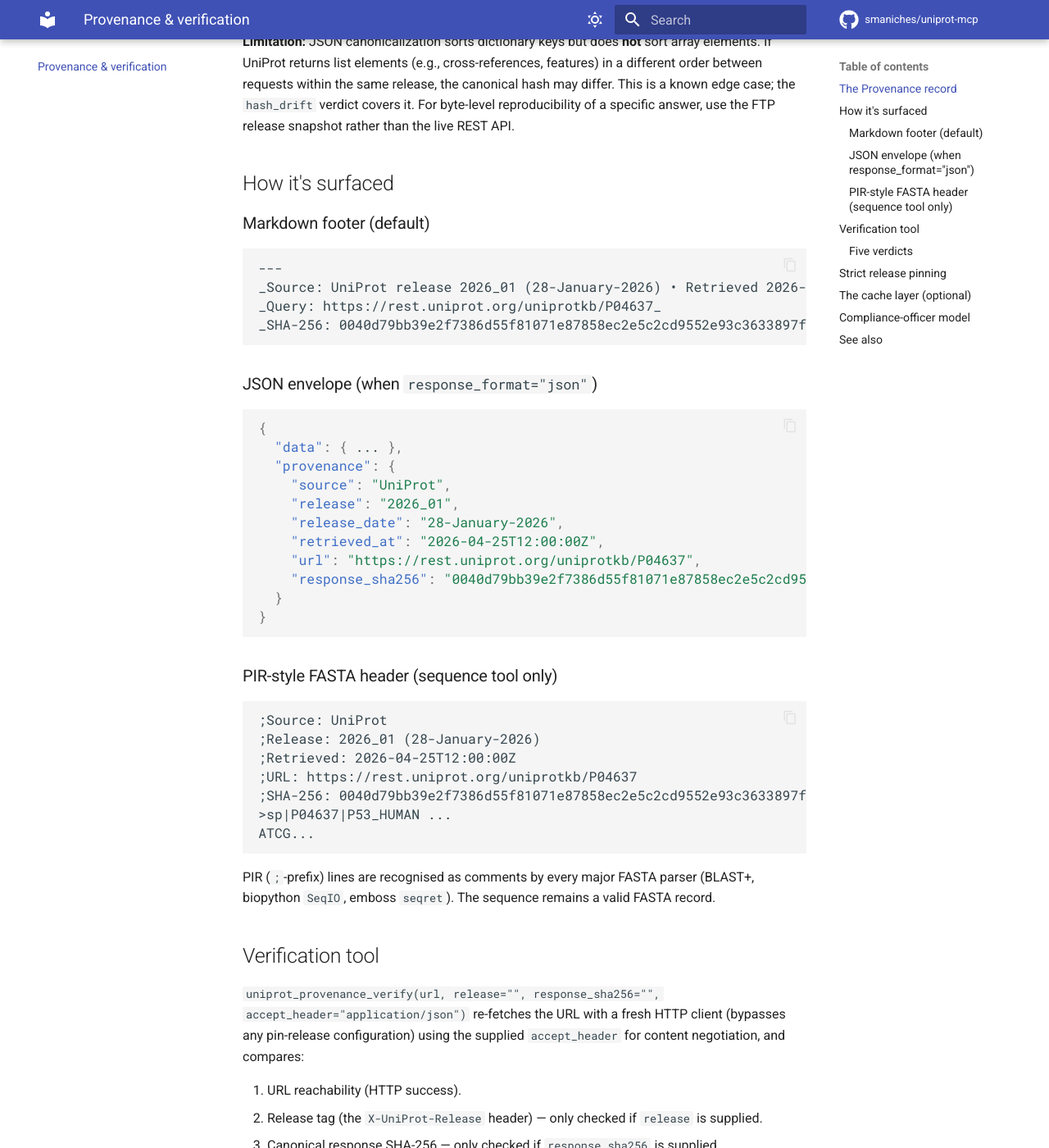
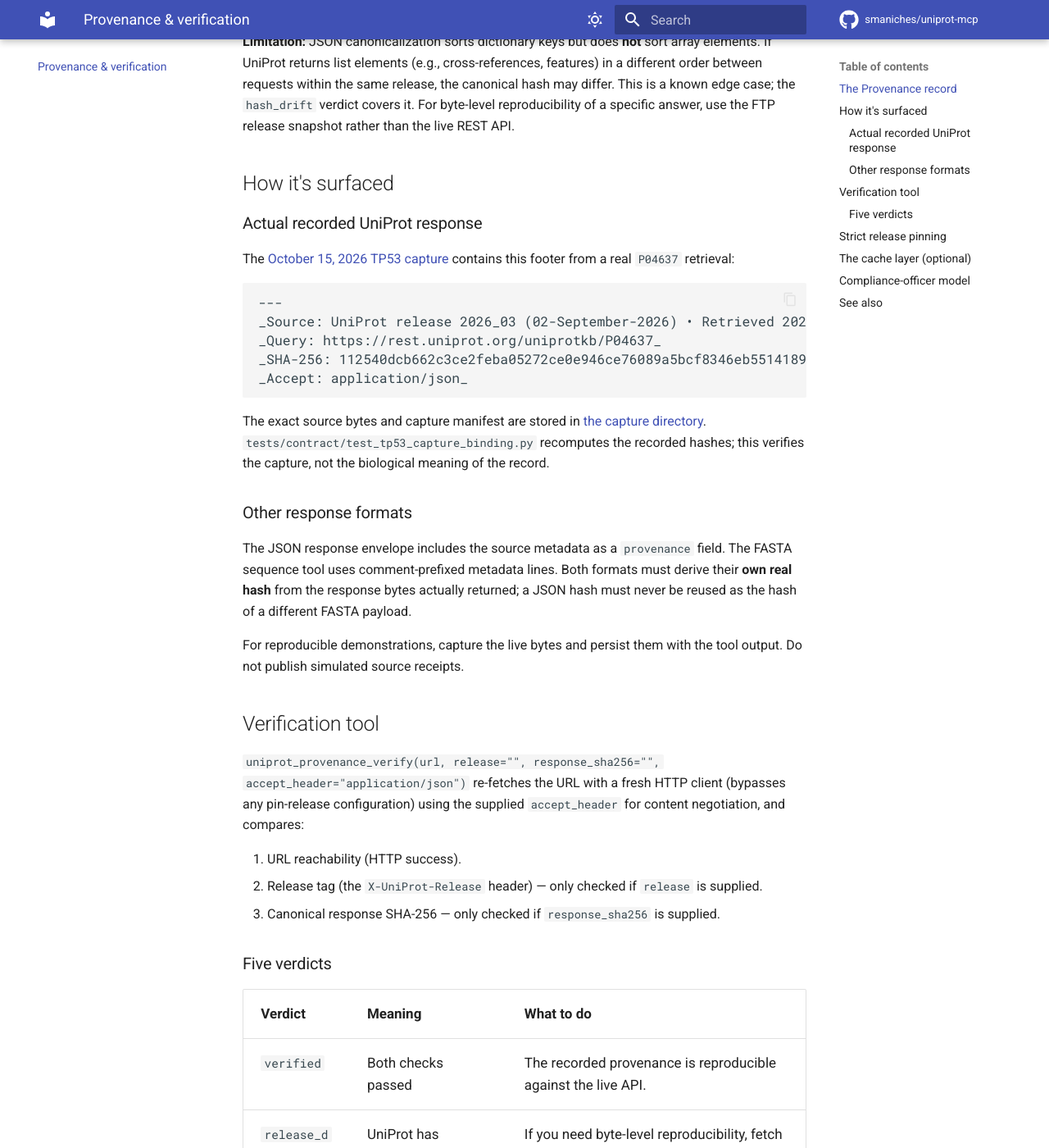
Before and after one commit to smaniches/uniprot-mcp, an MkDocs documentation site: the page built from docs/provenance-guide.md, in a window 1280 px wide and 1400 px high, scrolled down 758 px. Shown: the whole window at 82% size. Built offline with MkDocs 1.6.1 and Material for MkDocs 9.7.7, drawn with Linux system fonts in a browser that asks for light colours; comment, search, counter and statistics services are not loaded.

Commit message:
docs(science): withdraw unverified examples and provenance receipts
* docs(science): withdraw unverified provenance examples and receipts

Remove three illustrative bioinformatics transcripts; retain the
TP53 capture with actual upstream bodies. Withdraw the April 2026
benchmark receipt as evidence, correct linked claims and README
samples, and enforce the distinction in regression tests.

No MCP runtime implementation, package versions or release files change.

* docs: use absolute repository URLs in strict MkDocs guide

The source capture lives outside the MkDocs docs/ tree; avoid
relative links that strict MkDocs treats as missing pages.

* style(test): apply exact Ruff formatter diff

Use the one-line JSONL list comprehension emitted by Ruff. Local
Python syntax and all three evidence-boundary tests pass.

* fix(evidence): address source-binding and audit review findings

Retire the redundant generator that could publish unbound source receipts.
Describe precisely what digest binding and recorded-text comparison prove.
Preserve original audit claims through immutable Git history with an
explicit dated correction policy and linked pre-correction commit.
Local evidence-boundary tests: 3 passed; no MCP runtime changes.

````diff
--- a/docs/provenance-guide.md
+++ b/docs/provenance-guide.md
@@ -36,46 +36,35 @@ rather than the live REST API.
 
 ## How it's surfaced
 
-### Markdown footer (default)
+### Actual recorded UniProt response
 
-```
+The [October 15, 2026 TP53 capture](https://github.com/smaniches/uniprot-mcp/blob/main/examples/01_clinical_variant_interpretation.jsonl)
+contains this footer from a real `P04637` retrieval:
+
+```text
 ---
-_Source: UniProt release 2026_01 (28-January-2026) • Retrieved 2026-04-25T12:00:00Z_
+_Source: UniProt release 2026_03 (02-September-2026) • Retrieved 2026-10-15T10:32:43Z_
 _Query: https://rest.uniprot.org/uniprotkb/P04637_
-_SHA-256: 0040d79bb39e2f7386d55f81071e87858ec2e5c2cd9552e93c3633897f78345e_
+_SHA-256: 112540dcb662c3ce2feba05272ce0e946ce76089a5bcf8346eb55141892f7fcf_
+_Accept: application/json_
 ```
 
-### JSON envelope (when `response_format="json"`)
+The exact source bytes and capture manifest are stored in
+[the capture directory](https://github.com/smaniches/uniprot-mcp/tree/main/examples/captures/2026-10-15_tp53_r175h/).
+`tests/contract/test_tp53_capture_binding.py` recomputes the
+recorded hashes; this verifies the capture, not the biological
+meaning of the record.
 
-```json
-{
-  "data": { ... },
-  "provenance": {
-    "source": "UniProt",
-    "release": "2026_01",
-    "release_date": "28-January-2026",
-    "retrieved_at": "2026-04-25T12:00:00Z",
-    "url": "https://rest.uniprot.org/uniprotkb/P04637",
-    "response_sha256": "0040d79bb39e2f7386d55f81071e87858ec2e5c2cd9552e93c3633897f78345e"
-  }
-}
-```
+### Other response formats
 
-### PIR-style FASTA header (sequence tool only)
+The JSON response envelope includes the source metadata as a
+`provenance` field. The FASTA sequence tool uses comment-prefixed
+metadata lines. Both formats must derive their **own real hash**
+from the response bytes actually returned; a JSON hash must never
+be reused as the hash of a different FASTA payload.
 
-```
-;Source: UniProt
-;Release: 2026_01 (28-January-2026)
-;Retrieved: 2026-04-25T12:00:00Z
-;URL: https://rest.uniprot.org/uniprotkb/P04637
-;SHA-256: 0040d79bb39e2f7386d55f81071e87858ec2e5c2cd9552e93c3633897f78345e
->sp|P04637|P53_HUMAN ...
-ATCG...
-```
-
-PIR (`;`-prefix) lines are recognised as comments by every major
-FASTA parser (BLAST+, biopython `SeqIO`, emboss `seqret`). The
-sequence remains a valid FASTA record.
+For reproducible demonstrations, capture the live bytes and persist
+them with the tool output. Do not publish simulated source receipts.
 
 ## Verification tool
 
````
Also changed, not shown: OVERVIEW.md (+1 -1 lines), README.md (+55 -144 lines), REVIEWER.md (+4 -4 lines), docs/CLAIMS.md (+11 -4 lines), examples/README.md (+29 -56 lines), 7 other files.
